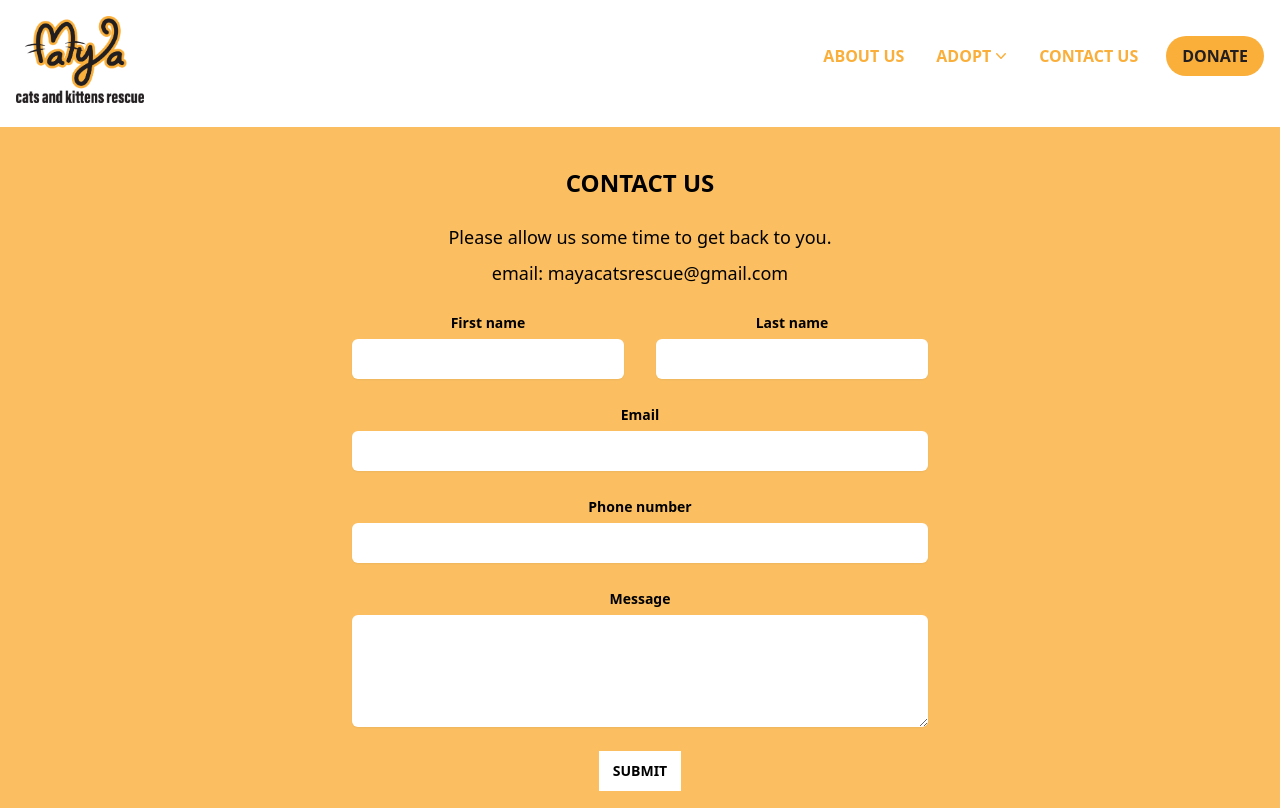
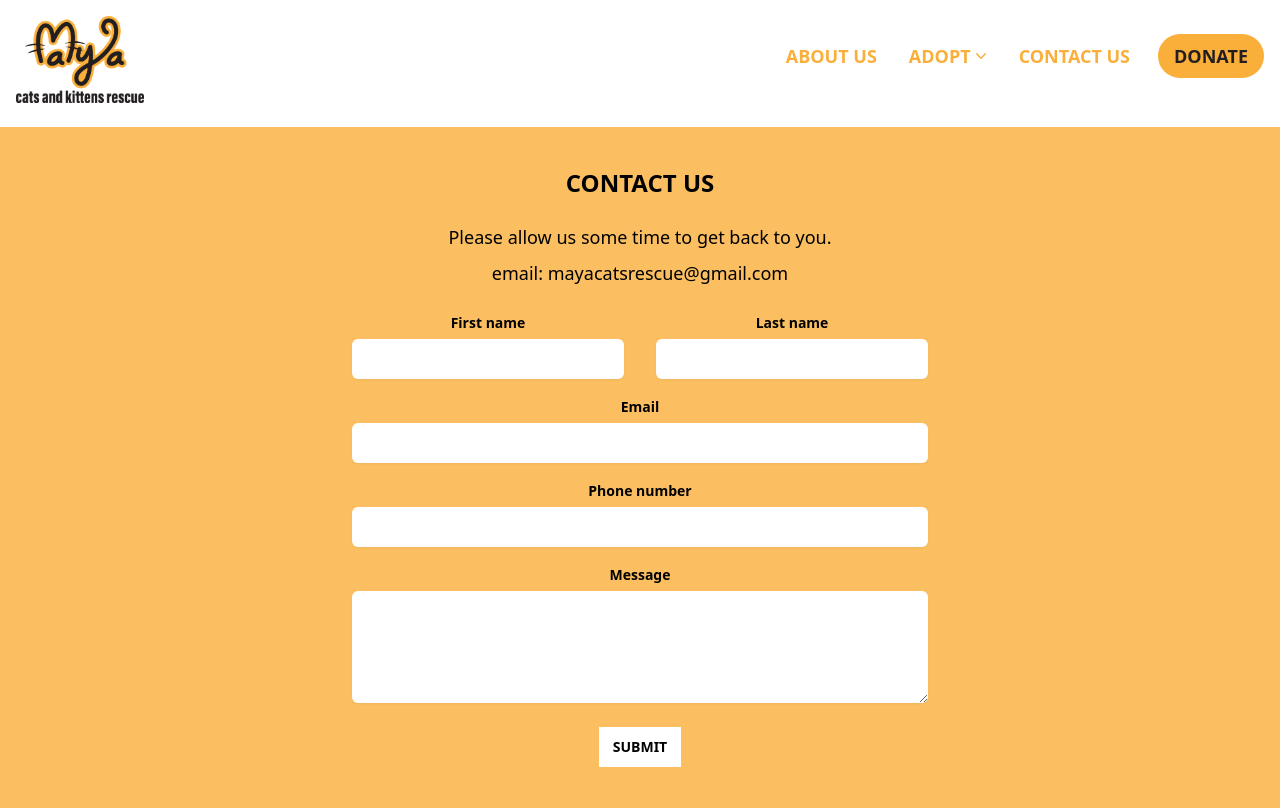
Before and after one commit to minha619/maya-cat-rescue, a React (Create React App) app: page /contactus in a window 1280 px wide. Built offline with nearby package versions, Linux system fonts and the light colour scheme.

Commit message:
nav update

```diff
--- a/src/components/About/index.js
+++ b/src/components/About/index.js
@@ -13,7 +13,7 @@ function About() {
                     We are an all-volunteer, non-profit rescue group.
                 </p>
                 <div className="flex justify-center">
-                    <div className="w-5/12 ">
+                    <div className="w-7/12 ">
                         <img src={require(`../../assets/img/11.jpg`)} alt="kittens" />
                     </div>
                 </div>
--- a/src/components/Contact/index.js
+++ b/src/components/Contact/index.js
@@ -18,7 +18,7 @@ function Contact() {
                             </p>
                         </div>
                         <form action="#" method="POST" className="mx-auto mt-6 max-w-xl ">
-                            <div className="grid grid-cols-1 gap-x-8 gap-y-6 sm:grid-cols-2">
+                            <div className="grid grid-cols-1 gap-x-8 gap-y-4 sm:grid-cols-2">
                                 <div>
                                     <label htmlFor="first-name" className="block text-sm font-semibold leading-6 text-gray-900 ">
                                         First name
--- a/src/components/Nav/index.js
+++ b/src/components/Nav/index.js
@@ -11,7 +11,7 @@ function Nav() {
     return (
         <header>
             {/* Logo */}
-            <div className="text-bgyellow font-sans font-bold bg-white sm:flex items-center justify-between pr-4">
+            <div className="text-bgyellow font-sans font-bold bg-white sm:flex items-center justify-between pr-4 place-items-end">
                 <div className="p-4 w-[5em] min-w-[8em] h-[auto] lg:w-[10em]">
                     <Link className="cursor-pointer" to='home/'>
                         <img className="w-full" src={require(`../../assets/img/maya-logo.png`)} alt="logo" />
@@ -21,17 +21,17 @@ function Nav() {
                     className="text-2xl absolute right-4 top-16 cursor-pointer sm:hidden">
                     <ion-icon name={open ? 'close' : 'menu'} ></ion-icon>
                 </div>
-                <ul className={`my-0 my-2 text-xs pb-0 absolute bg-hoverwhite sm:flex items-center sm:static bg-hoverwhite w-auto z-50  md:text-base lg:tex ${open ? '' : 'hidden'} `}>
+                <ul className={`text-xs pb-0 absolute bg-hoverwhite sm:flex items-center sm:static bg-hoverwhite w-auto z-50  md:text-base lg:text-lg ${open ? '' : 'hidden'} `}>
                     {/* About us tab */}
                     <li>
-                        <button className="px-4 py-2 mb-2 hover:bg-bgyellow hover:text-hoverwhite">
+                        <button className="px-4 py-2 mb-2 w-full hover:bg-bgyellow hover:text-hoverwhite">
                             <Link to='about/'>  ABOUT US  </Link>
                         </button>
                     </li>
                     {/* Adopt tab */}
                     <li>
                         <Menu as="div" className="relative ">
-                            <Menu.Button className="px-4 py-2 mb-2 hover:bg-bgyellow hover:text-hoverwhite flex items-center">
+                            <Menu.Button className="px-4 py-2 mb-2 w-full hover:bg-bgyellow hover:text-hoverwhite flex items-center">
                                 <Link to='adopt/'> ADOPT </Link>
                                 <ChevronDownIcon className="-mr-1 h-5 w-5 text-gray-400" aria-hidden="true" />
                             </Menu.Button>
@@ -43,7 +43,7 @@ function Nav() {
                                 leave="transition ease-in duration-75"
                                 leaveFrom="transform opacity-100 scale-100"
                                 leaveTo="transform opacity-0 scale-95">
-                                <Menu.Items className="absolute z-10 mt-2 w-56 origin-top-right bg-hoverwhite opacity-80 focus:outline-none text-center flex flex-col gap-3">
+                                <Menu.Items className="absolute z-10 mt-2 w-56 origin-top-right bg-hoverwhite opacity-80 focus:outline-none text-center flex flex-col gap-2 py-1.5">
                                     <Menu.Item>
                                         {/* Application tab */}
                                         <Link to='application'> Adoption Application </Link>
```
